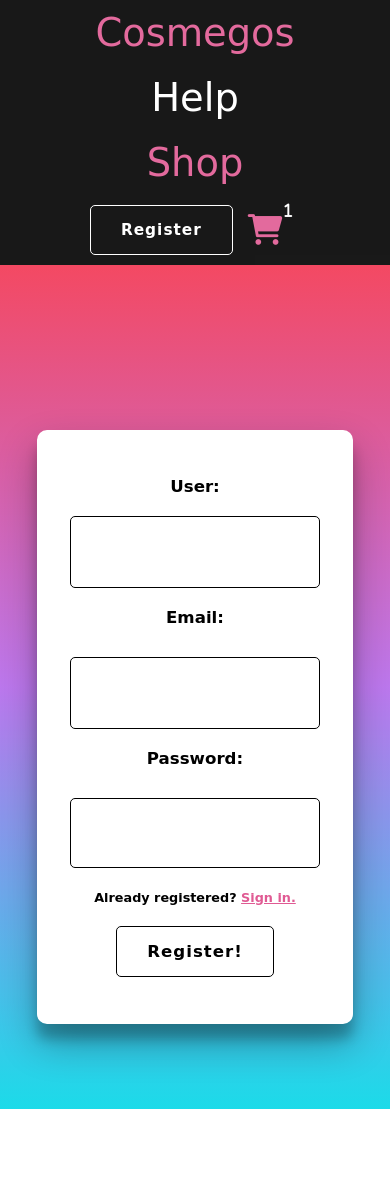
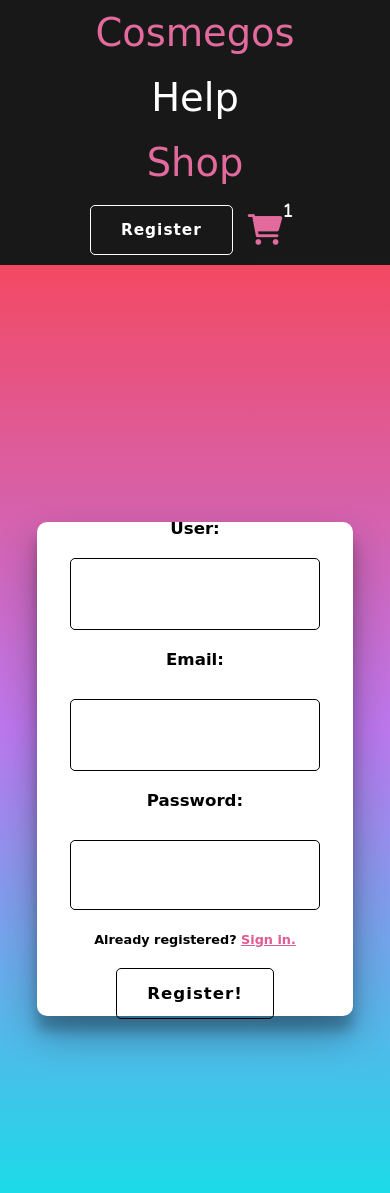
Before and after one commit to eIonut/e-Commerce, a Node server app: page /register in a window 390 px wide. Before the commit the page ends 1109 px from the top, so only its background shows below. Run offline with Node 20, Linux system fonts and the light colour scheme; some libraries are stand-ins or nearby versions; some web fonts are replaced.

Commit message:
trying to remove form bug v5

```diff
--- a/public/css/register.css
+++ b/public/css/register.css
@@ -221,7 +221,7 @@ h5 {
   #register-form {
     border: 2px solid white;
     width: 80%;
-    height: 550px;
+    height: 450px;
     border-radius: 10px;
     background: white;
     box-shadow: rgba(0, 0, 0, 0.3) 0px 19px 38px,
@@ -244,6 +244,7 @@ h5 {
 
   main {
     position: relative;
+    height: 110%;
   }
 
   nav {
```
